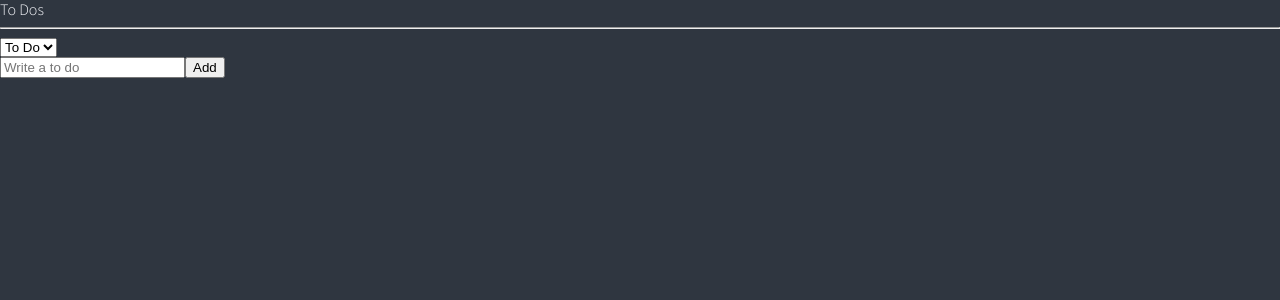
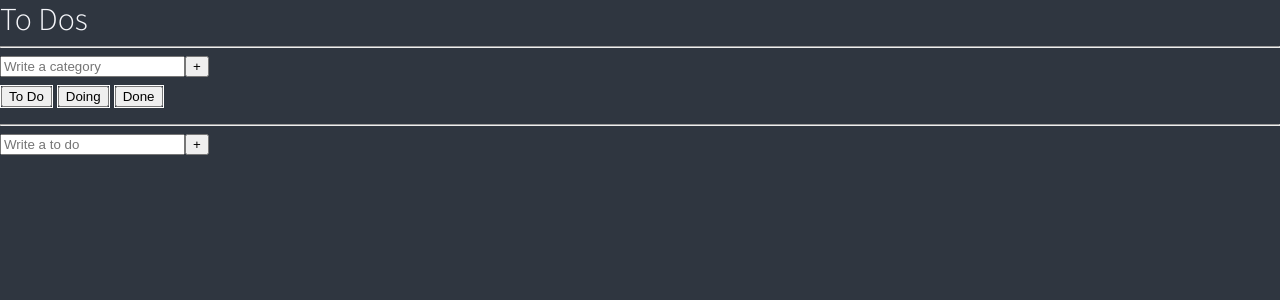
Before and after one commit to kimyoo04/nomad-coders-react-masterclass, a React (Create React App) app: page / in a window 1280 px wide. Shown: the top 300 px of the page. Built offline with nearby package versions, Linux system fonts and the light colour scheme.

Commit message:
customCategory Recoil Challenge Done

```diff
--- a/src/atoms.tsx
+++ b/src/atoms.tsx
@@ -1,20 +1,19 @@
 import {atom, selector} from "recoil";
-
-export enum Categories {
-  "TO_DO" = "TO_DO",
-  "DOING" = "DOING",
-  "DONE" = "DONE",
-}
 
 export interface IToDo {
   text: string;
   id: number;
-  category: Categories;
+  category: string;
 }
 
-export const categoryState = atom<Categories>({
+export interface ICategory {
+  id: number;
+  category: string;
+}
+
+export const categoryState = atom<ICategory[]>({
   key: "category",
-  default: Categories.TO_DO,
+  default: [],
 });
 
 export const toDoState = atom<IToDo[]>({
@@ -22,11 +21,16 @@ export const toDoState = atom<IToDo[]>({
   default: [],
 });
 
+export const selectedCategoryState = atom<string>({
+  key: "selectedCategory",
+  default: "To do",
+});
+
 export const toDoSelector = selector({
   key: "toDoSelector",
   get: ({get}) => {
     const toDos = get(toDoState);
-    const category = get(categoryState);
-    return toDos.filter((toDo) => toDo.category === category);
+    const selectedCategory = get(selectedCategoryState);
+    return toDos.filter((toDo) => toDo.category === selectedCategory);
   },
 });
--- /dev/null
+++ b/src/components/CreateCategory.tsx
@@ -0,0 +1,45 @@
+import {useEffect} from "react";
+import {useForm} from "react-hook-form";
+import {useRecoilState} from "recoil";
+import {categoryState} from "../atoms";
+
+interface IForm {
+  category: string;
+}
+
+function CreateCategory() {
+  const [categories, setCategory] = useRecoilState(categoryState);
+  const {register, handleSubmit, setValue} = useForm<IForm>();
+
+  useEffect(() => {
+    setCategory([
+      {id: 1, category: "To Do"},
+      {id: 2, category: "Doing"},
+      {id: 3, category: "Done"},
+    ]);
+  }, [setCategory]);
+
+  useEffect(() => {
+    localStorage.setItem("TODOS", JSON.stringify(categories));
+  }, [categories]);
+
+  const handleValid = ({category}: IForm) => {
+    setCategory((oldCategory) => [...oldCategory, {id: Date.now(), category}]);
+    setValue("category", "");
+  };
+
+  return (
+    <form onSubmit={handleSubmit(handleValid)}>
+      <input
+        className="category-add"
+        {...register("category", {
+          required: "Please write a category",
+        })}
+        placeholder="Write a category"
+      />
+      <button>+</button>
+    </form>
+  );
+}
+
+export default CreateCategory;
--- a/src/components/CreateToDo.tsx
+++ b/src/components/CreateToDo.tsx
@@ -1,18 +1,19 @@
 import {useForm} from "react-hook-form";
 import {useRecoilValue, useSetRecoilState} from "recoil";
-import {categoryState, toDoState} from "../atoms";
+import {selectedCategoryState, toDoState} from "../atoms";
 
 interface IForm {
   toDo: string;
 }
 
 function CreateToDo() {
+  const {register, handleSubmit, setValue} = useForm<IForm>();
   const setToDos = useSetRecoilState(toDoState);
-  const category = useRecoilValue(categoryState);
-  const {register, handleSubmit, setValue} = useForm<IForm>();
+
+  const selectedCategory = useRecoilValue(selectedCategoryState);
   const handleValid = ({toDo}: IForm) => {
     setToDos((oldToDos) => [
-      {text: toDo, id: Date.now(), category},
+      {text: toDo, id: Date.now(), category: selectedCategory},
       ...oldToDos,
     ]);
     setValue("toDo", "");
@@ -25,7 +26,7 @@ function CreateToDo() {
         })}
         placeholder="Write a to do"
       />
-      <button>Add</button>
+      <button>+</button>
     </form>
   );
 }
--- a/src/components/ToDo.tsx
+++ b/src/components/ToDo.tsx
@@ -1,9 +1,10 @@
 import React from "react";
-import {useSetRecoilState} from "recoil";
-import {Categories, IToDo, toDoState} from "../atoms";
+import {useRecoilValue, useSetRecoilState} from "recoil";
+import {categoryState, IToDo, toDoState} from "../atoms";
 
 function ToDo({text, category, id}: IToDo) {
   const setToDos = useSetRecoilState(toDoState);
+  const categories = useRecoilValue(categoryState);
   const onClick = (event: React.MouseEvent<HTMLButtonElement>) => {
     const {
       currentTarget: {name},
@@ -21,20 +22,13 @@ function ToDo({text, category, id}: IToDo) {
   return (
     <li>
       <span>{text}</span>
-      {category !== Categories.DOING && (
-        <button name={Categories.DOING} onClick={onClick}>
-          Doing
-        </button>
-      )}
-      {category !== Categories.TO_DO && (
-        <button name={Categories.TO_DO} onClick={onClick}>
-          To Do
-        </button>
-      )}
-      {category !== Categories.DONE && (
-        <button name={Categories.DONE} onClick={onClick}>
-          Done
-        </button>
+      {categories.map(
+        (data) =>
+          category !== data.category && (
+            <button name={data.category} onClick={onClick}>
+              {data.category}
+            </button>
+          )
       )}
     </li>
   );
--- a/src/components/ToDoList.tsx
+++ b/src/components/ToDoList.tsx
@@ -1,24 +1,45 @@
-import React from "react";
-import {useRecoilState, useRecoilValue} from "recoil";
-import {Categories, categoryState, toDoSelector} from "../atoms";
+import {useRecoilValue, useSetRecoilState} from "recoil";
+import {categoryState, selectedCategoryState, toDoSelector} from "../atoms";
+import CreateCategory from "./CreateCategory";
 import CreateToDo from "./CreateToDo";
 import ToDo from "./ToDo";
 
 function ToDoList() {
+  const setSelectedCategory = useSetRecoilState(selectedCategoryState);
   const toDos = useRecoilValue(toDoSelector);
-  const [category, setCategory] = useRecoilState(categoryState);
-  const onInput = (event: React.FormEvent<HTMLSelectElement>) => {
-    setCategory(event.currentTarget.value as any);
-  };
+  const categories = useRecoilValue(categoryState);
+
+  function select(event: any) {
+    const buttons = document.querySelectorAll(
+      "button"
+    ) as NodeListOf<HTMLButtonElement>;
+    Array.from(buttons).forEach((button) =>
+      button.classList.remove("selected")
+    );
+    event.target.classList.add("selected");
+    setSelectedCategory(event.target.innerText);
+  }
+
   return (
     <div>
-      <h1>To Dos</h1>
+      <h1 style={{fontSize: "32px"}}>To Dos</h1>
       <hr />
-      <select value={category} onInput={onInput}>
-        <option value={Categories.TO_DO}>To Do</option>
-        <option value={Categories.DOING}>Doing</option>
-        <option value={Categories.DONE}>Done</option>
-      </select>
+      <CreateCategory />
+      <div
+        className="button-wrap"
+        style={{display: "flex", marginTop: "8px", marginBottom: "16px"}}
+      >
+        {categories?.map((data) => (
+          <div
+            key={data.id}
+            className="button"
+            style={{border: "1px solid white", marginRight: "4px"}}
+          >
+            <button onClick={select}>{data.category}</button>
+          </div>
+        ))}
+      </div>
+      <hr />
       <CreateToDo />
       {toDos?.map((toDo) => (
         <ToDo key={toDo.id} {...toDo} />
--- a/src/index.tsx
+++ b/src/index.tsx
@@ -4,6 +4,7 @@ import App from "./App";
 import {ThemeProvider} from "styled-components";
 import {darkTheme} from "./theme";
 import {RecoilRoot} from "recoil";
+import "./styles.css";
 
 const root = ReactDOM.createRoot(
   document.getElementById("root") as HTMLElement
--- /dev/null
+++ b/src/styles.css
@@ -0,0 +1,3 @@
+.selected {
+  background-color: gray;
+}
```
